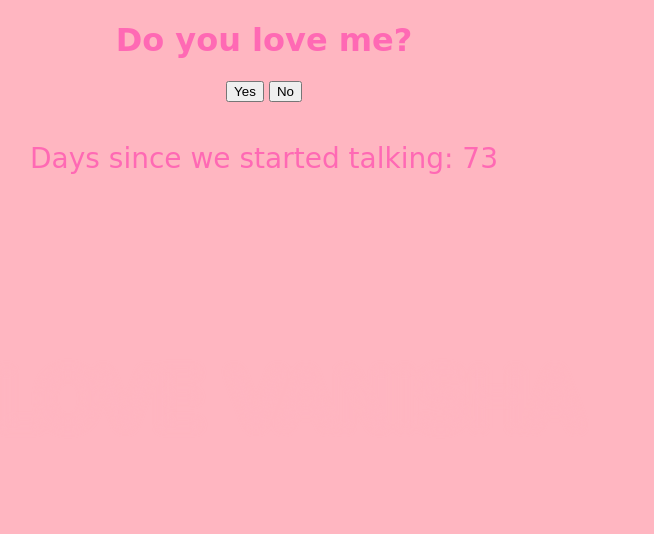
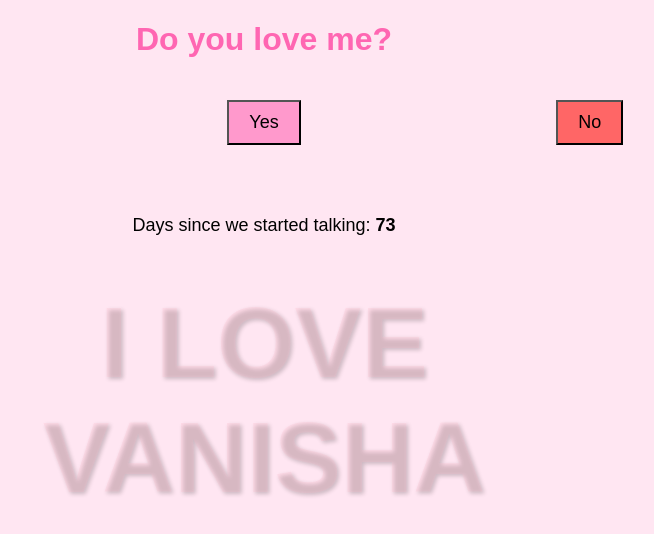
Before and after one commit to a21tyaa/ilovevanisha, a plain HTML site: page docs/index.html in a window 1280 px wide. Shown: the whole page, without its empty margins (376-1030 px from the left). Drawn offline with Linux system fonts and the light colour scheme.

Commit message:
Update styles.css

```diff
--- a/docs/styles.css
+++ b/docs/styles.css
@@ -1,71 +1,48 @@
-/* Background Color */
 body {
-    background-color: lightpink;
-    font-family: 'Dancing Script', cursive; /* Beautiful font from Google Fonts */
-    color: #ff69b4; /* Font color matching the background */
-    cursor: url('heart-cursor.png'), auto; /* Custom heart cursor */
+    background-color: #ffe6f2;
+    font-family: 'Arial', sans-serif;
     text-align: center;
+    position: relative;
 }
 
-/* Blurred Background Text */
 .background-text {
-    font-size: 80px;
-    color: rgba(255, 182, 193, 0.2); /* Light pink, transparent */
-    position: absolute;
+    position: fixed;
     top: 50%;
     left: 50%;
     transform: translate(-50%, -50%);
+    font-size: 100px;
+    color: rgba(255, 182, 193, 0.2); /* Light pink, transparent */
+    font-weight: bold;
     z-index: -1; /* Behind everything */
-    filter: blur(5px); /* Blurring effect */
-    text-transform: uppercase;
+    text-shadow: 2px 2px 4px rgba(0, 0, 0, 0.2);
 }
 
-/* Hover Areas */
-.hover-area {
-    margin: 20px;
-    font-size: 24px;
-    position: relative;
-    display: inline-block;
+h1 {
+    color: #ff66b2;
 }
 
-.hover-message {
-    display: none;
-    font-size: 20px;
-    color: #f08080; /* Beautiful pink tone */
-    position: absolute;
-    top: 30px;
-    left: 0;
-    white-space: nowrap;
+button {
+    padding: 10px 20px;
+    font-size: 18px;
+    margin: 20px;
+    cursor: pointer;
 }
 
-.hover-area:hover .hover-message {
-    display: block;
-    animation: fadeIn 1s ease-in;
+#yes-btn {
+    background-color: #ff99cc;
 }
 
-@keyframes fadeIn {
-    from { opacity: 0; }
-    to { opacity: 1; }
+#no-btn {
+    background-color: #ff6666;
+    position: absolute;
+    right: 20%;
 }
 
-/* Love Meter */
-.love-meter {
-    margin: 40px;
+.countdown {
+    margin-top: 50px;
+    font-size: 18px;
 }
 
-.meter-hidden {
-    display: none;
-    font-size: 28px;
-    color: #ff1493;
-    margin-top: 20px;
+#countdown-timer {
+    font-weight: bold;
 }
-
-.meter-visible {
-    display: block;
-}
-
-/* Countdown */
-.countdown {
-    margin: 40px;
-    font-size: 28px;
-}
```
